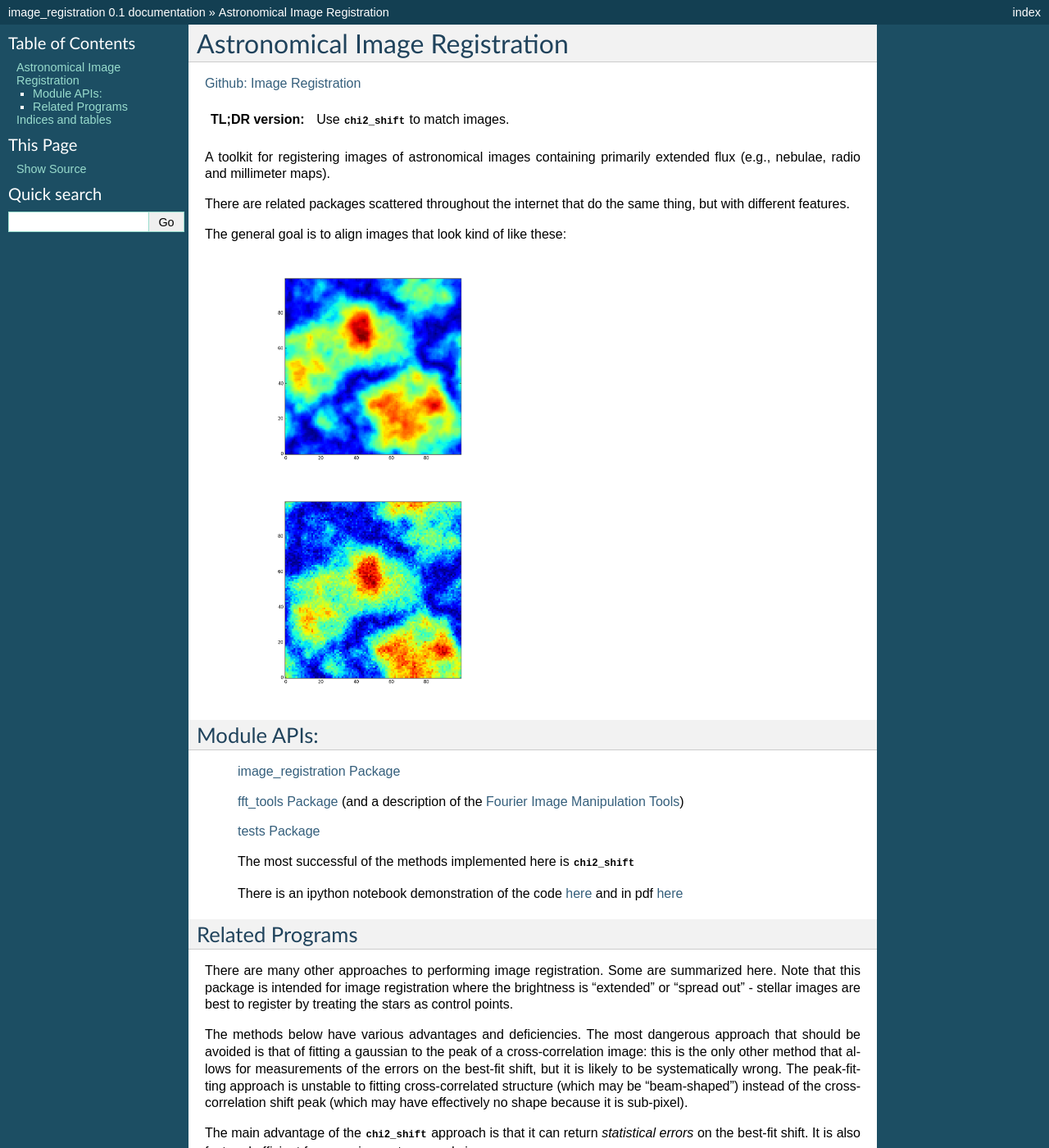
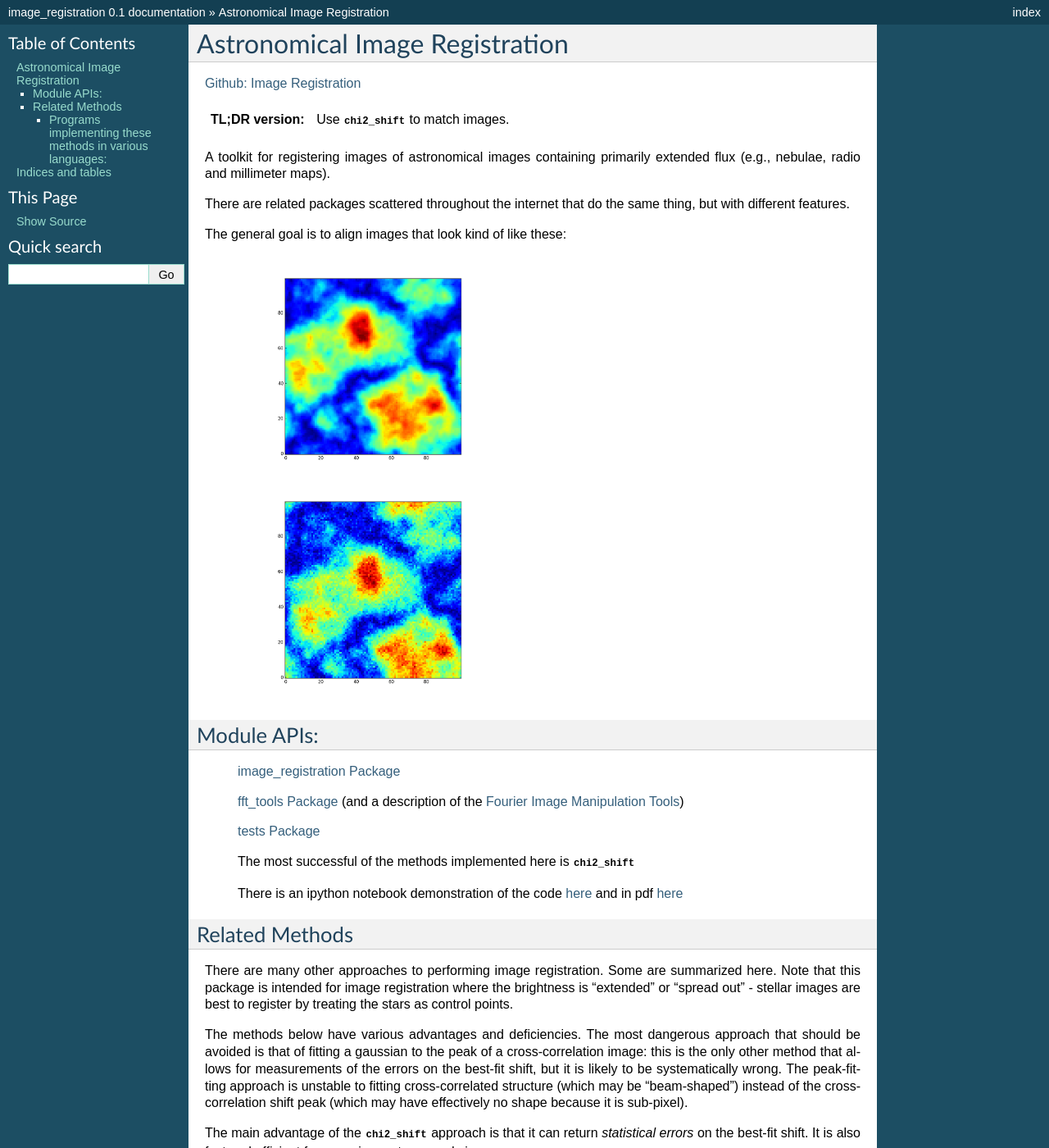
Before and after one commit to keflavich/image_registration, a Sphinx documentation site: the page built from doc/index.rst, in a window 1280 px wide and 1400 px high. Shown: the whole window at 82% size. Built offline with Sphinx 7.4.7, drawn with Linux system fonts in a browser that asks for light colours; formulas are drawn with MathJax 3; some of the changed text lies outside the part shown.

Commit message:
one more heading

```diff
--- a/doc/index.rst
+++ b/doc/index.rst
@@ -48,8 +48,8 @@ Module APIs:
    and in pdf `here
    <https://github.com/keflavich/image_registration/blob/master/doc/CrossCorrelationSimulation.pdf?raw=true>`_
 
-Related Programs
-----------------
+Related Methods
+---------------
 There are many other approaches to performing image registration.  Some are
 summarized here.  Note that this package is intended for image registration
 where the brightness is "extended" or "spread out" - stellar images are best to
@@ -68,6 +68,8 @@ The main advantage of the `chi2_shift` approach is that it can return
 *statistical errors* on the best-fit shift.  It is also fast and efficient for
 many image types and sizes.
 
+Programs implementing these methods in various languages:
+~~~~~~~~~~~~~~~~~~~~~~~~~~~~~~~~~~~~~~~~~~~~~~~~~~~~~~~~~
 
     `Varosi + Landsman astrolib correl_optimize <http://idlastro.gsfc.nasa.gov/ftp/pro/image/correl_optimize.pro>`_ :
         Uses cross-correlation with "reduction" and "magnification" factors for
```
